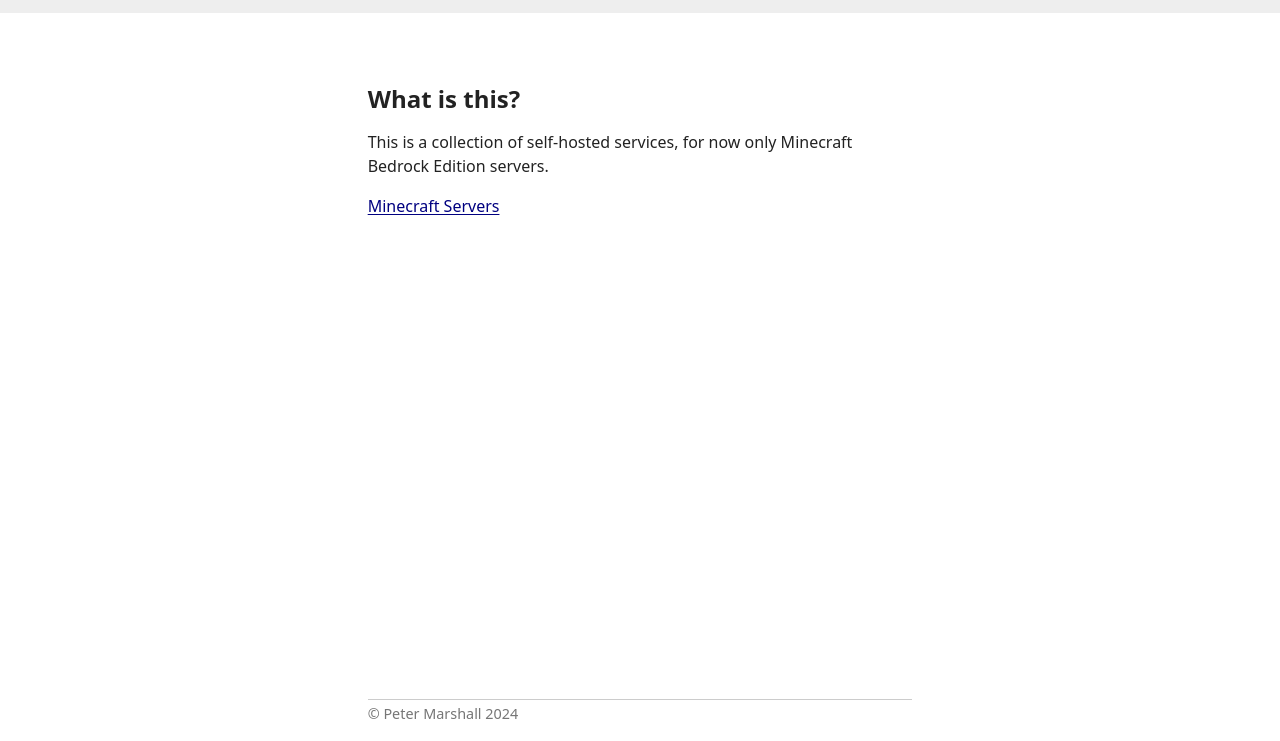
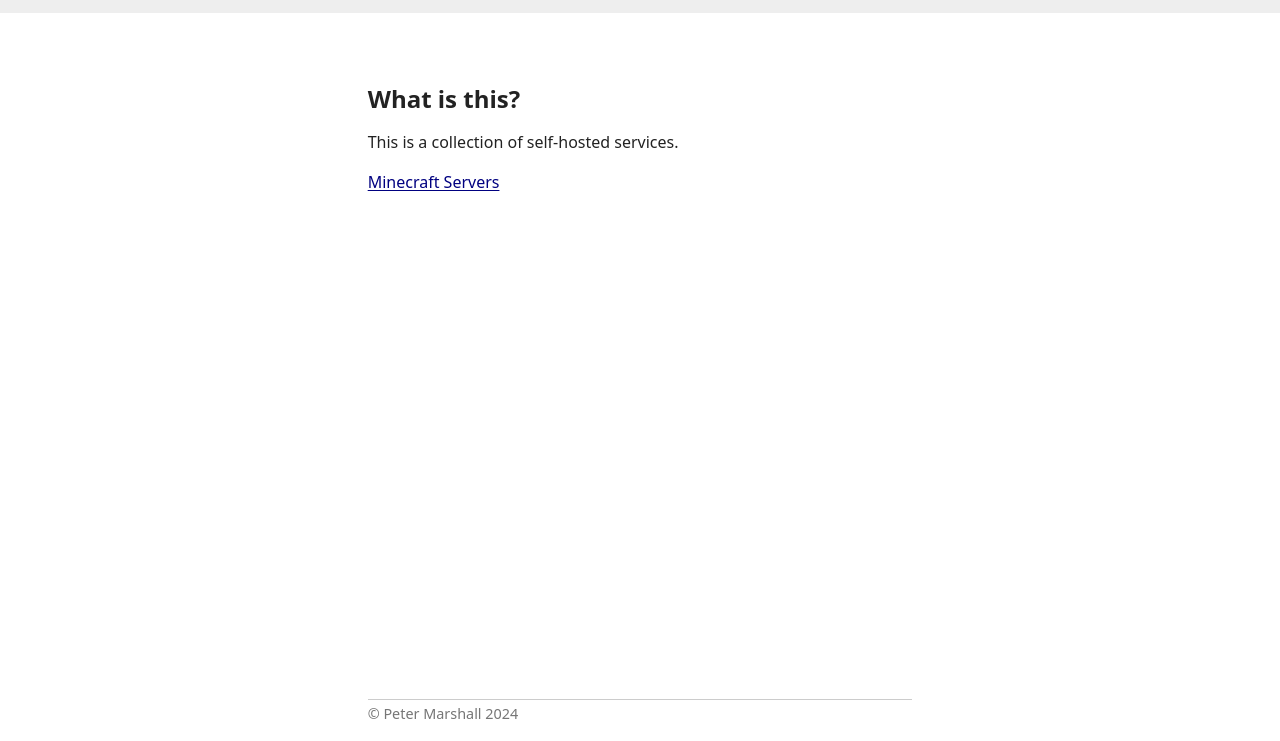
Before and after one commit to petm5/cheesecraft-website, an Eleventy site: page index.md in a window 1280 px wide. Shown: the part 59-800 px from the top of the page. Built offline with nearby package versions, Linux system fonts and the light colour scheme; Eleventy itself is replaced by a stand-in of ours; files that its build step writes are made by us from their sources.

Commit message:
Update homepage

```diff
--- a/index.md
+++ b/index.md
@@ -5,6 +5,6 @@
 
 # What is this?
 
-This is a collection of self-hosted services, for now only Minecraft Bedrock Edition servers.
+This is a collection of self-hosted services.
 
 [Minecraft Servers](/minecraft)
```
